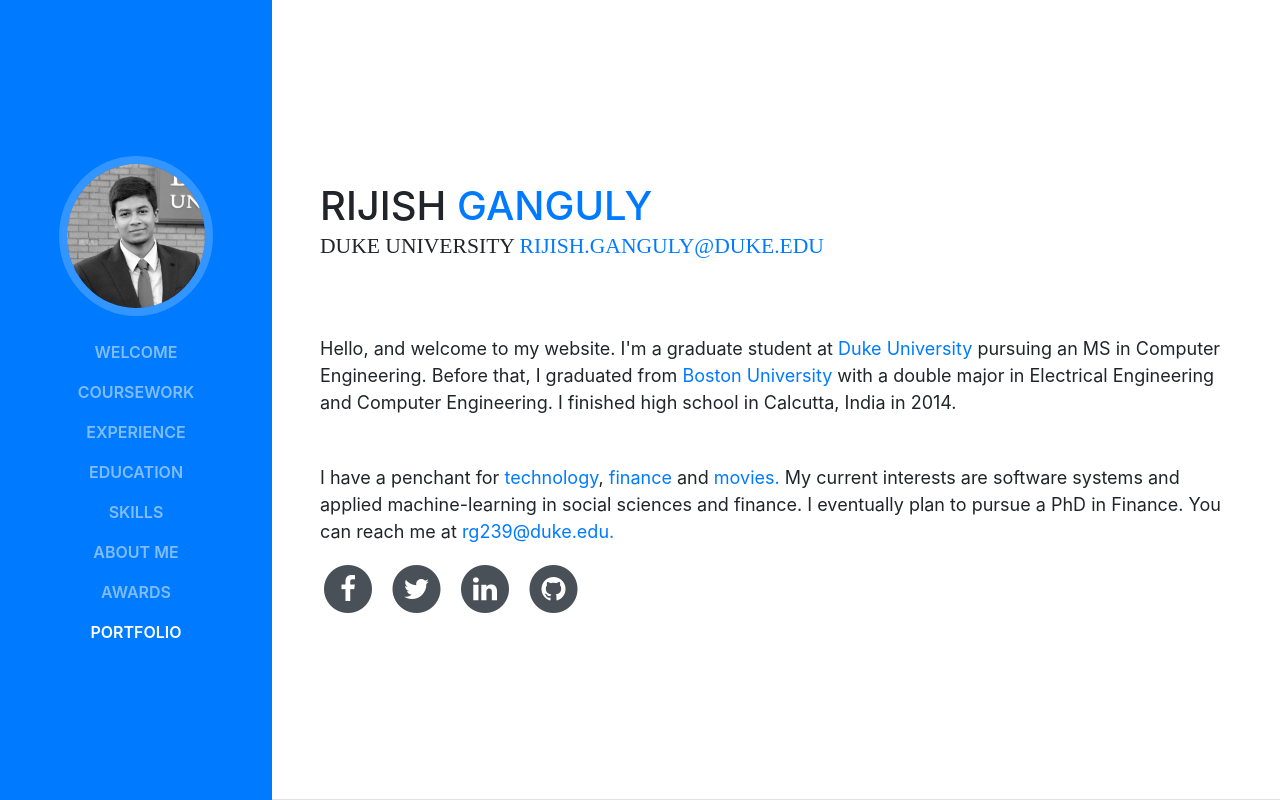
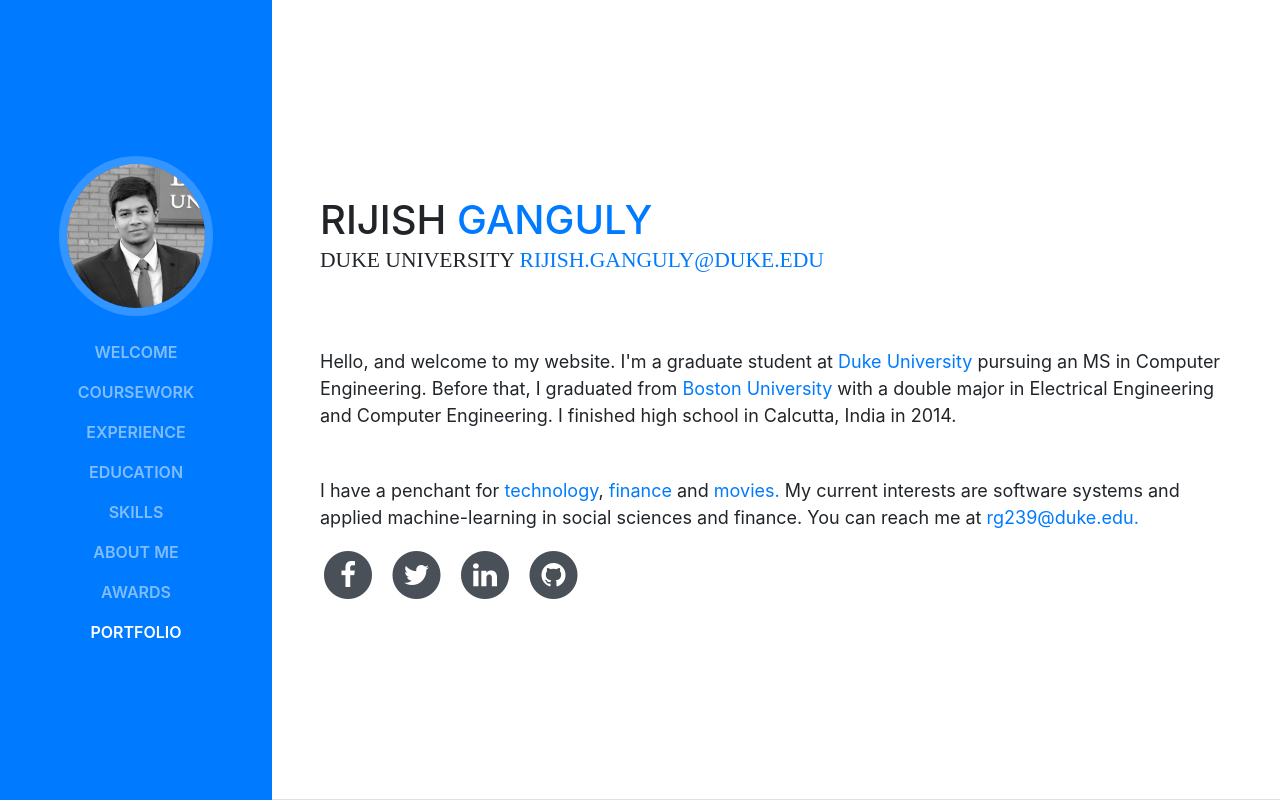
Before and after one commit to rijish45/rijish45.github.io, a website with bundled scripts: page index.html in a window 1280 px wide. Shown: the top 800 px of the page. Built offline with nearby package versions, Linux system fonts and the light colour scheme; a web font is replaced by a local one.

Commit message:
Removed PhD

```diff
--- a/index.html
+++ b/index.html
@@ -92,7 +92,7 @@
 
           <br>
           <p class="mb-5"> Hello, and welcome to my website. I'm a graduate student at <a href="https://www.duke.edu"> Duke University </a> pursuing an MS in Computer Engineering. Before that, I graduated from <a href="https://www.duke.edu"> Boston University </a> with a double major in Electrical Engineering and Computer Engineering. I finished high school in Calcutta, India in 2014. </p>
-          <p>I have a penchant for <a href="https://news.ycombinator.com/" target="_blank">technology</a>, <a href="https://www.investopedia.com/" target="_blank">finance </a> and <a href="https://www.imdb.com/chart/top" target="_blank">movies. </a> My current interests are software systems and applied machine-learning in social sciences and finance. I eventually plan to pursue a PhD in Finance. You can reach me at <a href="mailto:rg239@duke.edu"> rg239@duke.edu. </a> </p>
+          <p>I have a penchant for <a href="https://news.ycombinator.com/" target="_blank">technology</a>, <a href="https://www.investopedia.com/" target="_blank">finance </a> and <a href="https://www.imdb.com/chart/top" target="_blank">movies. </a> My current interests are software systems and applied machine-learning in social sciences and finance. You can reach me at <a href="mailto:rg239@duke.edu"> rg239@duke.edu. </a> </p>
           <ul class="list-inline list-social-icons mb-0">
             <li class="list-inline-item">
               <a href="https://www.facebook.com/rijish45" target="_blank">
```
